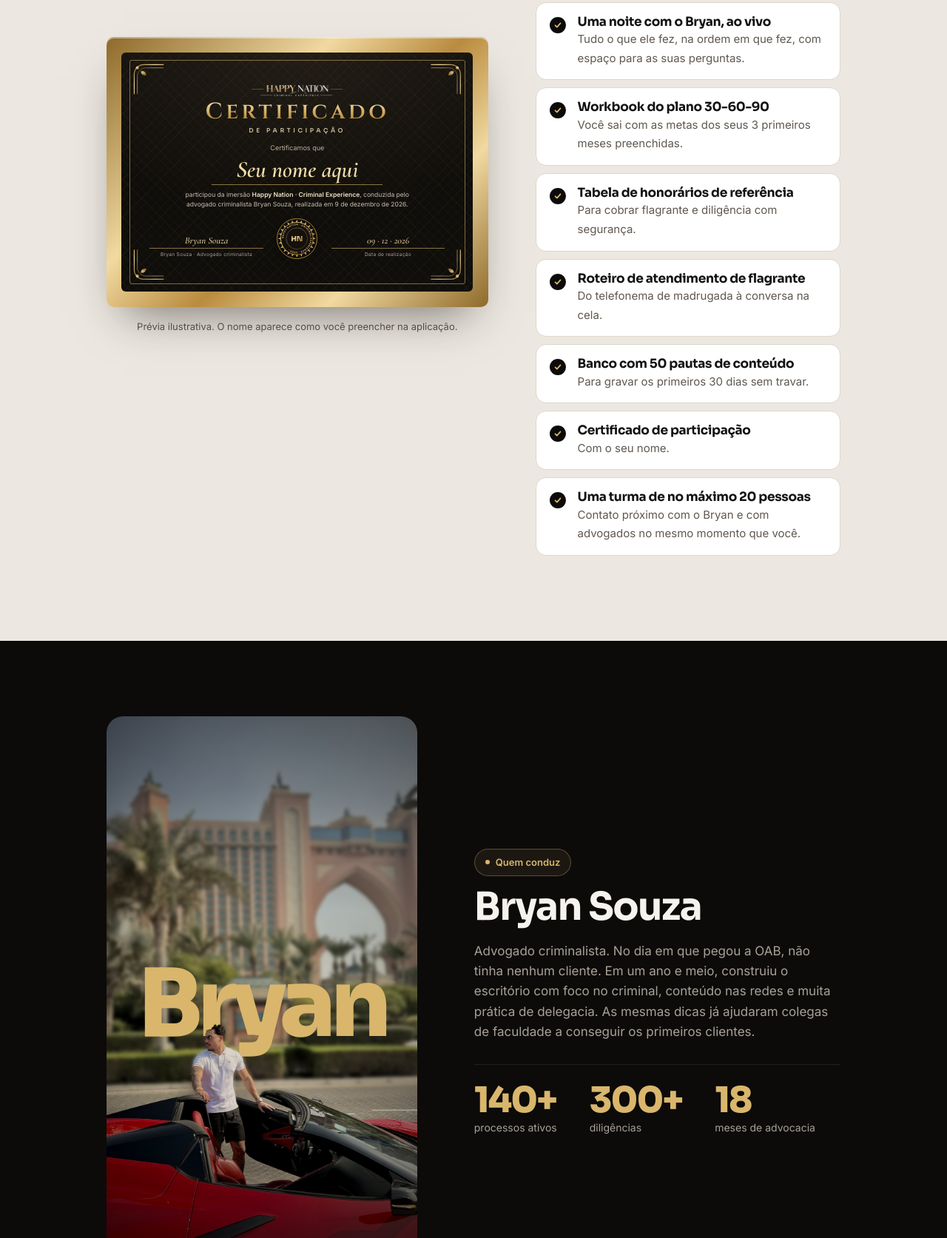
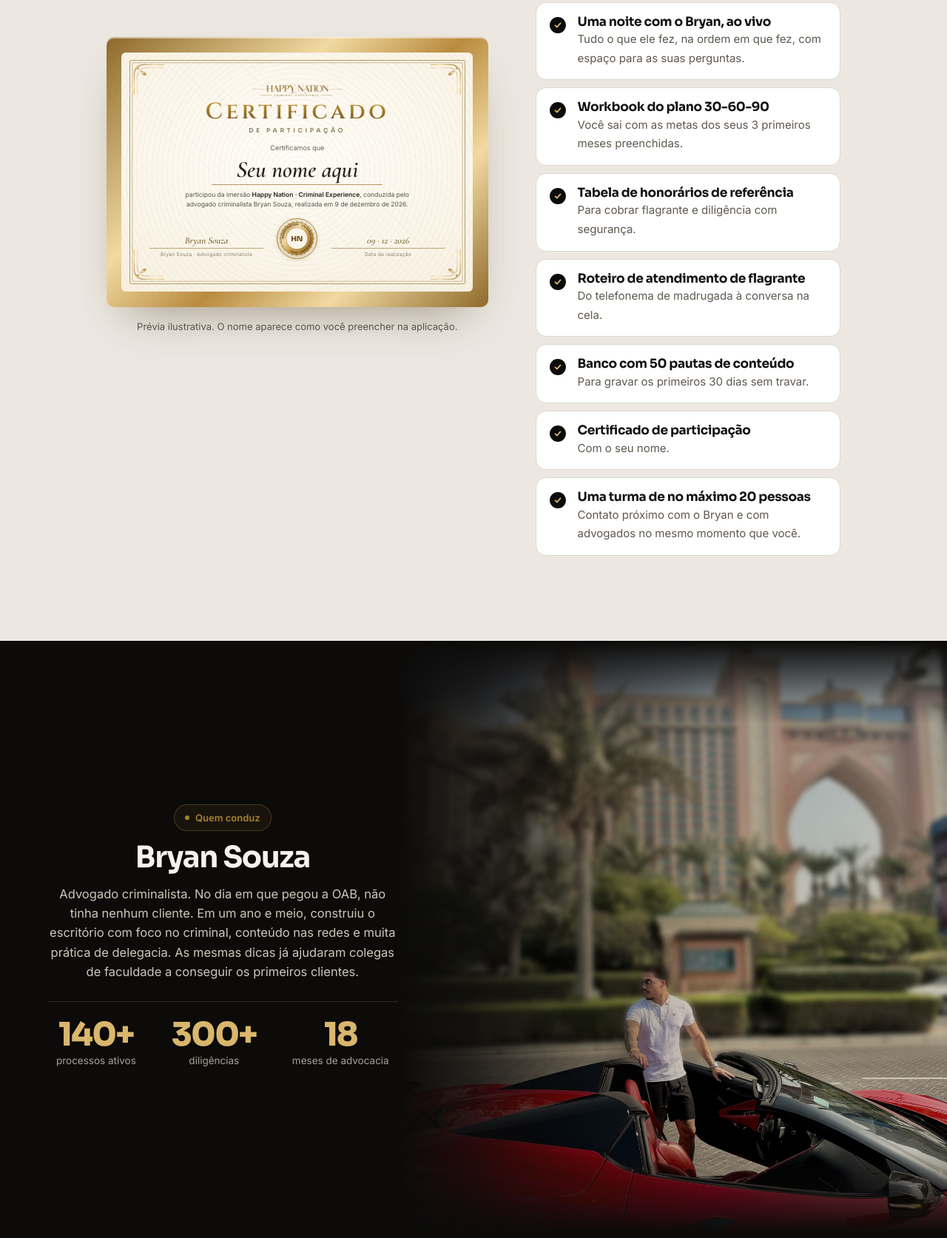
Before and after one commit to lojatools22-prog/happy-nation, a plain HTML site: page index.html in a window 1280 px wide. Shown: the part 4042-5715 px from the top of the page at 74% size. Drawn offline with nearby package versions, Linux system fonts and the light colour scheme.

Commit message:
Quem conduz em tela cheia com nome centralizado; certificado claro mais trabalhado
Co-Authored-By: Claude Opus 5.5 <noreply@anthropic.com>
Claude-Session: https://claude.ai/code/session_01LR51TG8CJJGf4iphGSnLVf

```diff
--- a/index.html
+++ b/index.html
@@ -282,6 +282,39 @@ input,select,textarea{border-radius:12px!important}
 .cert .seal{width:11.5cqw;height:11.5cqw;filter:drop-shadow(0 .4cqw .8cqw rgba(0,0,0,.5))}
 .cert-note{margin-top:16px}
 
+/* quem conduz em tela cheia */
+.who-full{position:relative;background:var(--ink);color:var(--bone);overflow:hidden}
+.who-full .wpic{position:relative;aspect-ratio:3/4;width:100%}
+.who-full .wbg{position:absolute;inset:0;width:100%;height:100%;object-fit:cover;object-position:50% 60%}
+.who-full .wshade{position:absolute;inset:0;background:linear-gradient(180deg,var(--ink) 0%,rgba(12,11,10,0) 18%,rgba(12,11,10,0) 72%,var(--ink) 100%)}
+.who-full .wtxt{position:relative;z-index:1;text-align:center;max-width:720px;margin:-6% auto 0;padding:0 22px 72px;display:flex;flex-direction:column;align-items:center}
+.who-full h2{font-size:clamp(28px,4vw,40px);margin:14px 0 14px}
+.who-full .b{color:#CFC6B8;font-size:16.5px;max-width:560px}
+.wstats{display:flex;justify-content:center;gap:clamp(22px,4vw,48px);margin-top:26px;padding-top:22px;border-top:1px solid rgba(255,255,255,.14);width:100%}
+.wstats b{display:block;font-family:Sora,sans-serif;font-weight:800;letter-spacing:-.04em;font-size:clamp(32px,3.6vw,44px);line-height:1;color:var(--gold2)}
+.wstats span{font-size:13.5px;color:var(--bmut)}
+@media(min-width:821px){
+  .who-full{min-height:min(100vh,900px);display:flex;align-items:center}
+  .who-full .wpic{position:absolute;top:0;right:0;bottom:0;width:58%;aspect-ratio:auto}
+  .who-full .wshade{background:linear-gradient(90deg,var(--ink) 0%,rgba(12,11,10,.8) 14%,rgba(12,11,10,.35) 34%,rgba(12,11,10,0) 55%),linear-gradient(180deg,var(--ink) 0%,rgba(12,11,10,0) 14%,rgba(12,11,10,0) 86%,var(--ink) 100%)}
+  .who-full .wtxt{margin:0;width:46%;max-width:none;padding:96px 4vw 96px max(5vw,40px)}
+}
+/* certificado claro trabalhado */
+.cert .frame{background:radial-gradient(120% 100% at 50% 40%,#FFFDF7 0%,#F8F1E2 70%,#EFE3C9 100%)!important}
+.cert .frame:after{background:repeating-radial-gradient(circle at 50% 50%,rgba(165,126,58,.07) 0 1px,transparent 1px 7px),repeating-linear-gradient(45deg,rgba(165,126,58,.035) 0 1px,transparent 1px 10px)!important}
+.cert .frame:before{border:1px solid rgba(150,112,44,.7)!important;box-shadow:inset 0 0 0 .5cqw #FBF6EA,inset 0 0 0 calc(.5cqw + 1px) rgba(150,112,44,.45)}
+.cert .ct1{background:linear-gradient(180deg,#C99B45,#8A6420 70%,#6E4F18)!important;-webkit-background-clip:text!important;background-clip:text!important}
+.cert .ct2{color:#8A7A5E!important}
+.cert .ct3{color:#6B6152!important}
+.cert .cnm{color:#2B2218!important;border-bottom-color:rgba(150,112,44,.7)!important}
+.cert .ct4{color:#5A5044!important}
+.cert .ct4 b{color:#2B2218!important}
+.cert .sg{color:#6E5420!important}
+.cert .csig i{background:rgba(150,112,44,.6)!important}
+.cert .csig small{color:#8A7F6E!important}
+.cert .seal{filter:drop-shadow(0 .3cqw .6cqw rgba(90,60,10,.35))!important}
+.cert{box-shadow:0 30px 60px -28px rgba(60,40,10,.45),0 2px 0 rgba(255,255,255,.5) inset!important}
+
 </style>
 </head>
 <body>
@@ -353,7 +386,7 @@ input,select,textarea{border-radius:12px!important}
           <svg width="0" height="0" style="position:absolute" aria-hidden="true"><defs><linearGradient id="gf" x1="0" y1="0" x2="1" y2="1"><stop offset="0" stop-color="#8E6A2B"/><stop offset=".35" stop-color="#F1D9A0"/><stop offset=".6" stop-color="#C69A4A"/><stop offset="1" stop-color="#8E6A2B"/></linearGradient></defs></svg>
           <div class="frame">
             <svg class="cn tl" viewBox="0 0 60 60" aria-hidden="true"><path d="M2 58V20C2 10 10 2 20 2h38" fill="none" stroke="url(#gf)" stroke-width="1.6"/><path d="M8 58V24c0-9 7-16 16-16h34" fill="none" stroke="url(#gf)" stroke-width=".8"/><circle cx="8" cy="8" r="3" fill="url(#gf)"/><path d="M14 14c6-1 10 2 11 8-6 1-10-2-11-8z" fill="url(#gf)" opacity=".85"/></svg><svg class="cn tr" viewBox="0 0 60 60" aria-hidden="true"><path d="M2 58V20C2 10 10 2 20 2h38" fill="none" stroke="url(#gf)" stroke-width="1.6"/><path d="M8 58V24c0-9 7-16 16-16h34" fill="none" stroke="url(#gf)" stroke-width=".8"/><circle cx="8" cy="8" r="3" fill="url(#gf)"/><path d="M14 14c6-1 10 2 11 8-6 1-10-2-11-8z" fill="url(#gf)" opacity=".85"/></svg><svg class="cn bl" viewBox="0 0 60 60" aria-hidden="true"><path d="M2 58V20C2 10 10 2 20 2h38" fill="none" stroke="url(#gf)" stroke-width="1.6"/><path d="M8 58V24c0-9 7-16 16-16h34" fill="none" stroke="url(#gf)" stroke-width=".8"/><circle cx="8" cy="8" r="3" fill="url(#gf)"/><path d="M14 14c6-1 10 2 11 8-6 1-10-2-11-8z" fill="url(#gf)" opacity=".85"/></svg><svg class="cn br" viewBox="0 0 60 60" aria-hidden="true"><path d="M2 58V20C2 10 10 2 20 2h38" fill="none" stroke="url(#gf)" stroke-width="1.6"/><path d="M8 58V24c0-9 7-16 16-16h34" fill="none" stroke="url(#gf)" stroke-width=".8"/><circle cx="8" cy="8" r="3" fill="url(#gf)"/><path d="M14 14c6-1 10 2 11 8-6 1-10-2-11-8z" fill="url(#gf)" opacity=".85"/></svg>
-            <img class="clogo" src="img/happy.png" alt="Happy Nation — Criminal Experience">
+            <img class="clogo" src="img/happy_gold.png" alt="Happy Nation — Criminal Experience">
             <div class="ct1">Certificado</div>
             <div class="ct2">de participação</div>
             <div class="ct3">Certificamos que</div>
@@ -364,10 +397,10 @@ input,select,textarea{border-radius:12px!important}
               <svg class="seal" viewBox="0 0 120 120" aria-hidden="true">
                 <defs><path id="ring" d="M60 60m-41 0a41 41 0 1 1 82 0a41 41 0 1 1-82 0"/></defs>
                 <g fill="url(#gf)"><path transform="rotate(0 60 60)" d="M60 2l4 10h-8z"/><path transform="rotate(15 60 60)" d="M60 2l4 10h-8z"/><path transform="rotate(30 60 60)" d="M60 2l4 10h-8z"/><path transform="rotate(45 60 60)" d="M60 2l4 10h-8z"/><path transform="rotate(60 60 60)" d="M60 2l4 10h-8z"/><path transform="rotate(75 60 60)" d="M60 2l4 10h-8z"/><path transform="rotate(90 60 60)" d="M60 2l4 10h-8z"/><path transform="rotate(105 60 60)" d="M60 2l4 10h-8z"/><path transform="rotate(120 60 60)" d="M60 2l4 10h-8z"/><path transform="rotate(135 60 60)" d="M60 2l4 10h-8z"/><path transform="rotate(150 60 60)" d="M60 2l4 10h-8z"/><path transform="rotate(165 60 60)" d="M60 2l4 10h-8z"/><path transform="rotate(180 60 60)" d="M60 2l4 10h-8z"/><path transform="rotate(195 60 60)" d="M60 2l4 10h-8z"/><path transform="rotate(210 60 60)" d="M60 2l4 10h-8z"/><path transform="rotate(225 60 60)" d="M60 2l4 10h-8z"/><path transform="rotate(240 60 60)" d="M60 2l4 10h-8z"/><path transform="rotate(255 60 60)" d="M60 2l4 10h-8z"/><path transform="rotate(270 60 60)" d="M60 2l4 10h-8z"/><path transform="rotate(285 60 60)" d="M60 2l4 10h-8z"/><path transform="rotate(300 60 60)" d="M60 2l4 10h-8z"/><path transform="rotate(315 60 60)" d="M60 2l4 10h-8z"/><path transform="rotate(330 60 60)" d="M60 2l4 10h-8z"/><path transform="rotate(345 60 60)" d="M60 2l4 10h-8z"/></g>
-                <circle cx="60" cy="60" r="50" fill="#14110D" stroke="url(#gf)" stroke-width="2"/>
-                <circle cx="60" cy="60" r="33" fill="none" stroke="url(#gf)" stroke-width=".8"/>
-                <text font-family="Sora,sans-serif" font-size="7" font-weight="700" letter-spacing="1.1" fill="#D9B66C"><textPath href="#ring">HAPPY NATION · CRIMINAL EXPERIENCE · 2026 ·</textPath></text>
-                <text x="60" y="68" text-anchor="middle" font-family="Sora,sans-serif" font-weight="800" font-size="22" fill="url(#gf)">HN</text>
+                <circle cx="60" cy="60" r="50" fill="url(#gf)" stroke="#7A5A20" stroke-width="1.2"/>
+                <circle cx="60" cy="60" r="33" fill="#FBF6EA" stroke="#7A5A20" stroke-width=".8"/>
+                <text font-family="Sora,sans-serif" font-size="7" font-weight="700" letter-spacing="1.1" fill="#3A2A0E"><textPath href="#ring">HAPPY NATION · CRIMINAL EXPERIENCE · 2026 ·</textPath></text>
+                <text x="60" y="68" text-anchor="middle" font-family="Sora,sans-serif" font-weight="800" font-size="22" fill="#6E4F18">HN</text>
               </svg>
               <div><span class="sg">09 · 12 · 2026</span><i></i><small>Data de realização</small></div>
             </div>
@@ -392,19 +425,13 @@ input,select,textarea{border-radius:12px!important}
   </div>
 </section>
 
-<section class="dark who">
-  <div class="grid">
-    <div class="shot">
-      <img src="img/dubai_bg.jpg" alt="">
-      <div class="behind name-big">Bryan</div>
-      <img src="img/dubai_cut.webp" alt="Bryan Souza">
-    </div>
-    <div>
-      <p class="kick">Quem conduz</p>
-      <h2>Bryan Souza</h2>
-      <p class="b">Advogado criminalista. No dia em que pegou a OAB, não tinha nenhum cliente. Em um ano e meio, construiu o escritório com foco no criminal, conteúdo nas redes e muita prática de delegacia. As mesmas dicas já ajudaram colegas de faculdade a conseguir os primeiros clientes.</p>
-      <div class="stats"><div><b>140+</b><span>processos ativos</span></div><div><b>300+</b><span>diligências</span></div><div><b>18</b><span>meses de advocacia</span></div></div>
-    </div>
+<section class="who-full" aria-label="Quem conduz">
+  <div class="wpic"><img class="wbg" src="img/dubai_full.jpg" alt="Bryan Souza em Dubai, ao lado de um carro esportivo vermelho" loading="lazy"><div class="wshade"></div></div>
+  <div class="wtxt">
+    <p class="kick">Quem conduz</p>
+    <h2>Bryan Souza</h2>
+    <p class="b">Advogado criminalista. No dia em que pegou a OAB, não tinha nenhum cliente. Em um ano e meio, construiu o escritório com foco no criminal, conteúdo nas redes e muita prática de delegacia. As mesmas dicas já ajudaram colegas de faculdade a conseguir os primeiros clientes.</p>
+    <div class="wstats"><div><b>140+</b><span>processos ativos</span></div><div><b>300+</b><span>diligências</span></div><div><b>18</b><span>meses de advocacia</span></div></div>
   </div>
 </section>
 
```
Also changed, not shown: img/dubai_full.jpg (added), img/happy_gold.png (added).
